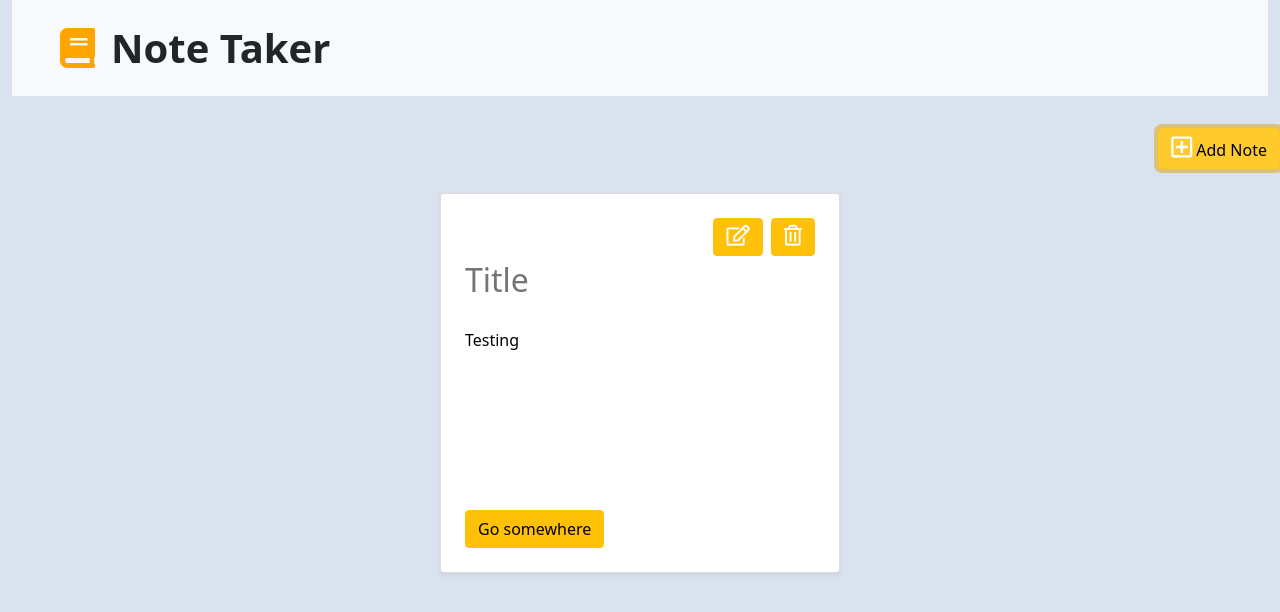
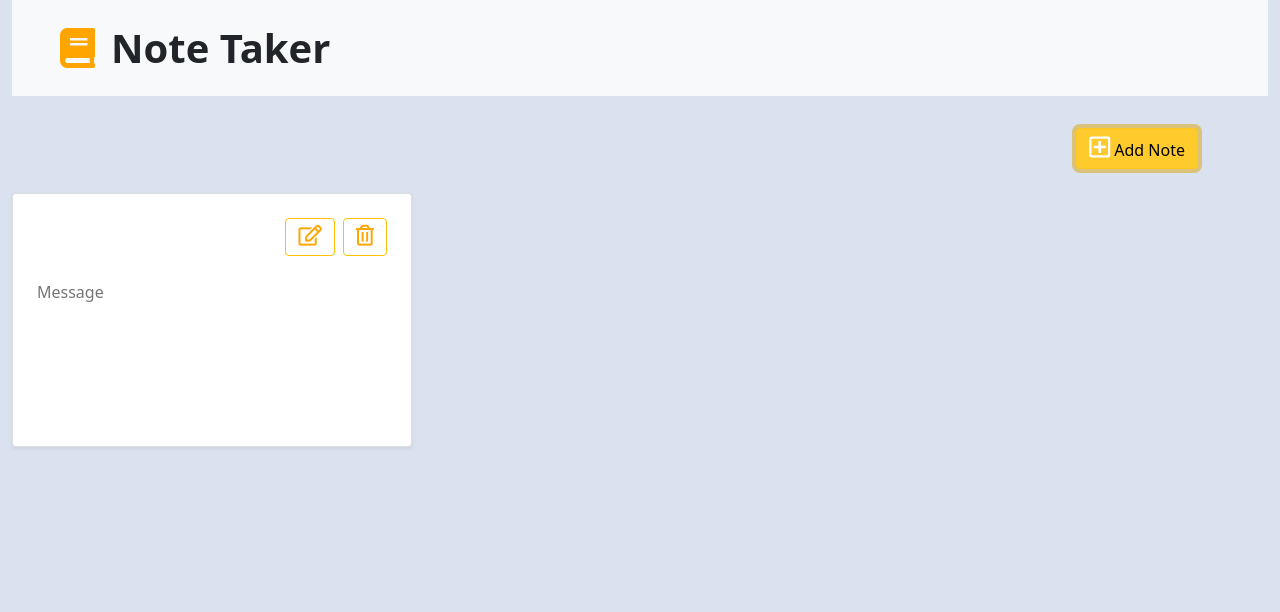
Before and after one commit to SirTLD/CRUD, a plain HTML site: page index.html in a window 1280 px wide. Both pictures are taken after a click on the button "Add Note". Drawn offline with nearby package versions, Linux system fonts and the light colour scheme.

Commit message:
update to function

```diff
--- a/css/style.scss
+++ b/css/style.scss
@@ -20,10 +20,21 @@ body {
     color: #fff;
 }
 
-.fa-edit,.fa-trash-alt {
-    font-size: 1.3rem;
-    color: #fff;
+button {
+
+    .fa-edit,.fa-trash-alt {
+        font-size: 1.3rem;
+        color: orange;
+           }
+
+    &:hover {
+        .fa-edit,.fa-trash-alt {
+            color: #fff;
+                   }
+    }
+
 }
+
 
 //CARD SECTION
 
@@ -45,14 +56,13 @@ input {
 textarea {
     outline: none;
     border: none;
-    height: 12rem;
+    min-height: 10rem;
     width: 100%;
-    padding-top: 1rem;
     resize: none;
 
     }
 
 
-    // .hidden {
-    //     display: none;
-    // }
+    .hidden {
+        display: none;
+    }
--- a/index.html
+++ b/index.html
@@ -15,44 +15,28 @@
 </head>
 
 <body>
-
-
     <div class="container-fluid text-left">
         <h1 class="bg-light py-4 text-dark ps-5"><i class="fas fa-book me-3"></i><strong>Note Taker</strong> </h1>
     </div>
 
 
-    <div class="d-flex justify-content-end">
-        <button class=" btn btn-warning add my-4" id='add'><i class="far fa-plus-square"></i>
+    <div class="container d-flex justify-content-end">
+        <button class=" btn btn-warning my-4" id='add'><i class="far fa-plus-square"></i>
             Add Note
         </button>
     </div>
 
+    <!--CARD BODY SECTION-->
 
-    <div class="container d-flex card-items">
+    <div class="container-fluid">
+
+        <div class="row gap-5">
 
 
+        </div>
 
-        <div class="row mx-auto gap-5" id='card-container-body'>
+    </div>
 
-            <!-- <div class="card shadow-sm p-2">
-                    <div class="card-body">
-                        <div class="d-flex tools justify-content-end gap-2">
-                            <button class="btn btn-outline-warning"><i class="far fa-edit btn-edit"></i></button>
-                            <button class="btn btn-outline-warning"> <i class="far fa-trash-alt btn-delete"></i></button>
-                        </div>
-
-                      <h3 class="card-title">Card title</h3>
-                        <input class='card-title'type="text" placeholder="Title">
-                        <div class="hidden">
-                            <textarea class="card-text main">Lorem ipsum dolor sit amet consectetur adipisicing elit. Unde, assumenda. Nam
-                                saepe tenetur cum aperiam corporis ducimus excepturi illo? Harum!</textarea>
-                        </div>
-                        <a href="#" class="btn btn-warning">Go somewhere</a>
-                    </div>
-                </div> -->
-
-        </div>
 
 
     </div>
--- a/js/app.js
+++ b/js/app.js
@@ -1,45 +1,65 @@
-const createBtn = document.getElementById('add');
+//TARGETING THE ADD BUTTON & SETTING AN EVENT
 
-createBtn.addEventListener('click', () => addEntry('Testing'));
+const addBtn = document.getElementById('add');
 
-let addEntry = (text = '') => {
-  const entry = document.createElement('div');
-  entry.classList.add('entry');
-  entry.innerHTML = `
+const notes = JSON.parse(localStorage.getItem('notes'));
+
+if (notes) {
+  notes.forEach((note) => addNote(note));
+}
+
+addBtn.addEventListener('click', () => addNote(''));
+
+//DEFINING THE ADD NOTE FUNCTION
+
+function addNote(text = '') {
+  const note = document.createElement('div');
+  note.classList.add('note');
+
+  note.innerHTML = `
 
   <div class="card shadow-sm p-2">
-  <div class="card-body">
-      <div class="d-flex tools justify-content-end gap-2">
-          <button class="btn btn-warning"><i class="far fa-edit btn-edit"></i></button>
-          <button class="btn btn-warning"> <i class="far fa-trash-alt btn-delete"></i></button>
+      <div class="card-body">
+          <div class="d-flex tools justify-content-end gap-2">
+              <button class="btn btn-outline-warning"><i class="far fa-edit btn-edit"></i></button>
+              <button class="btn btn-outline-warning"> <i class="far fa-trash-alt btn-delete"></i></button>
+          </div>
+
+          <div class="main ${text ? '' : 'hidden'}">
+          </div>
+          <textarea class=" py-4 card-text ${
+            text ? 'hidden' : ''
+          }" placeholder='Message'></textarea>
       </div>
-
-      <input class='card-title'type="text" placeholder="Title">
-      <div class="${text ? '' : 'hidden'} main">
-          <textarea class="${
-            text ? 'hidden' : ''
-          }"card-text main" placeholder="Message">
+  </div>
 
 
-
-          </textarea>
-      </div>
-      <a href="#" class="btn btn-warning">Go somewhere</a>
-  </div>
-</div>
   `;
 
-  const deleteBtn = entry.querySelector('.btn-delete');
-  const editBtn = entry.querySelector('.btn-edit');
-  const main = entry.querySelector('.main');
-  const textArea = entry.querySelector('textarea');
+  //TARGETING THE PARENT BODY
+
+  // let cardParent = document.getElementById('card-container-body');
+
+  let cardParent = document.querySelector('.row');
+
+  //TARGETING THE ELEMENTS
+
+  const deleteBtn = note.querySelector('.btn-delete');
+  const editBtn = note.querySelector('.btn-edit');
+  const main = note.querySelector('.main');
+  const textArea = note.querySelector('textarea');
+
+  //TARGETING TEXT AREA
 
   textArea.value = text;
+  main.innerHTML = text;
 
-  // main.innerHTML = marked(text)
+  //DELETING A NOTE
 
   deleteBtn.addEventListener('click', () => {
-    entry.remove();
+    note.remove();
+
+    updateStorage();
   });
 
   editBtn.addEventListener('click', () => {
@@ -47,15 +67,25 @@ let addEntry = (text = '') => {
     textArea.classList.toggle('hidden');
   });
 
-  let cardParent = document.getElementById('card-container-body');
-  cardParent.appendChild(entry);
-};
+  //EVENTLISTENER ON TEXTAREA
+
+  textArea.addEventListener('input', (e) => {
+    const { value } = e.target;
+
+    main.innerHTML = value;
+    updateStorage();
+  });
+
+  //ADDING NEW DIV TO PARENT
+
+  cardParent.appendChild(note);
+}
+
+//INTERACTING WITH LOCAL STORAGE
 
 function updateStorage() {
-  let notesText = document.querySelectorAll('textarea');
-  let notes = [];
-
+  const notesText = document.querySelectorAll('textarea');
+  const notes = [];
   notesText.forEach((note) => notes.push(note.value));
-
   localStorage.setItem('notes', JSON.stringify(notes));
 }
```
Also changed, not shown: css/style.css, package-lock.json (added), 1 other file.
